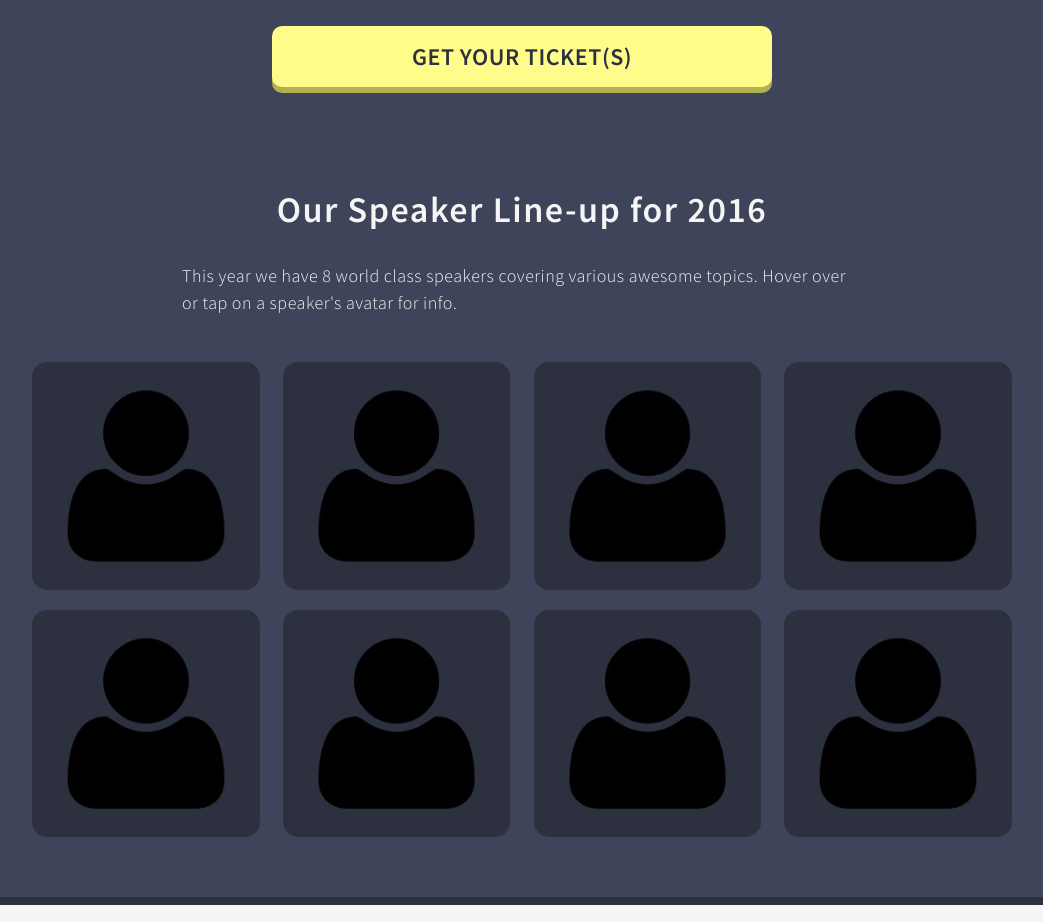
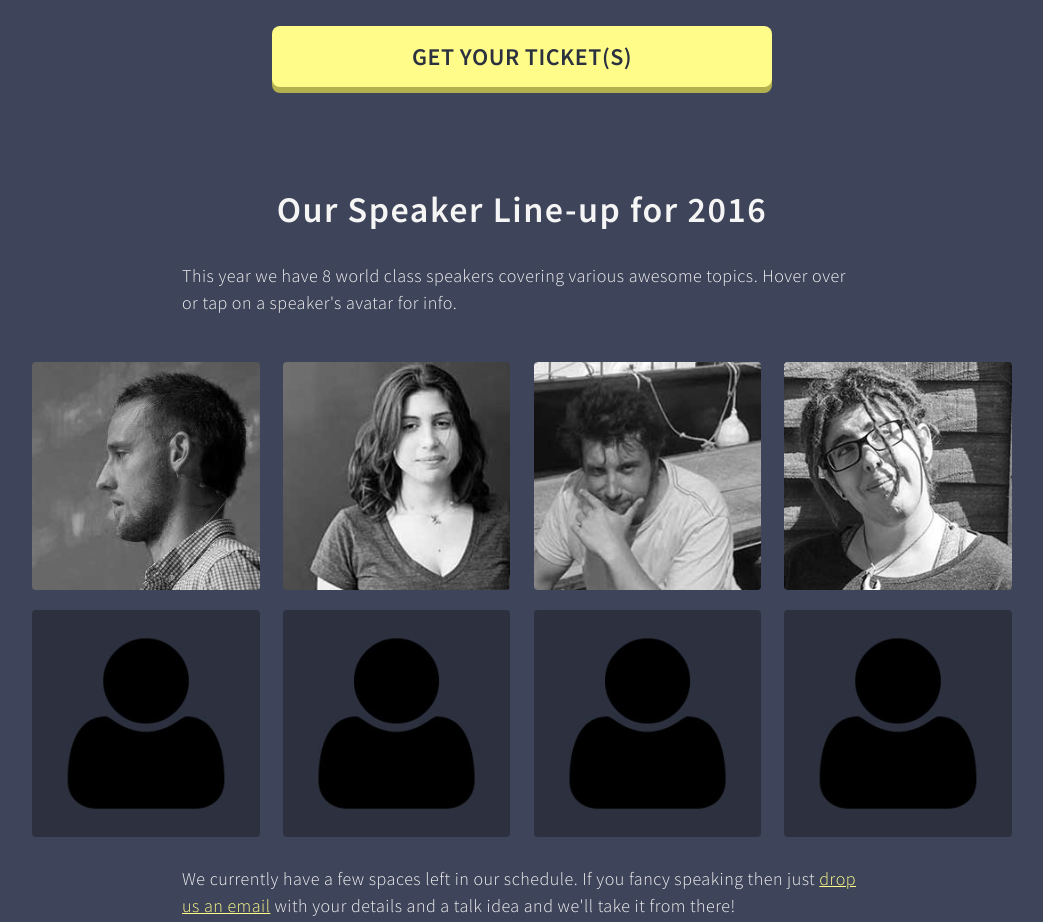
Before and after one commit to digideskio/fen-2016, a website: page index.html in a window 1280 px wide. Shown: the part 780-1702 px from the top of the page, without its empty margins (118-1161 px from the left). Drawn offline with nearby package versions, Linux system fonts and the light colour scheme; some packages are replaced by stand-ins of ours.

Commit message:
Final copy and border radius mods

```diff
--- a/assets/sass/site.scss
+++ b/assets/sass/site.scss
@@ -122,7 +122,7 @@ a:link {
 			background-color: $colour--yellow;
 			border: 1px solid black;
 			border-bottom-width: 2px;
-			border-radius: 7.5px;
+			border-radius: rem(8px);
 			color: $colour--blue-dark;
 			font-weight: 700;
 			padding: rem(5px) rem(25px);
@@ -154,7 +154,7 @@ a:link {
 .button,
 button {
 	background-color: $colour--yellow;
-	border-radius: 10px;
+	border-radius: rem(8px);
 	box-shadow: 0 6px $colour--sand;
 	display: inline-block;
 	letter-spacing: 0.5px;
@@ -381,7 +381,7 @@ header {
 }
 
 .speaker {
-	border-radius: rem(15px);
+	border-radius: rem(4px);
 	cursor: pointer;
 	margin: rem(10px) 0;
 	overflow: hidden;
@@ -584,7 +584,7 @@ header {
 
 .benefit {
 	background-color: $colour--blue-dark;
-	border-radius: rem(15px);
+	border-radius: rem(4px);
 	margin-top: rem(20px);
 	padding: rem(20px);
 
@@ -641,7 +641,7 @@ header {
 
 .ticket {
 	background-color: $colour--blue-dark;
-	border-radius: 15px;
+	border-radius: rem(4px);
 	color: $colour--white;
 	margin-top: rem(20px);
 	padding: rem(20px);
@@ -709,7 +709,7 @@ header {
 }
 
 .sponsor-logo {
-	border-radius: rem(15px);
+	border-radius: rem(4px);
 	padding: rem(10px);
 }
 
--- a/index.html
+++ b/index.html
@@ -71,9 +71,7 @@
 
                     <h1 id="section-about-title" class="section-about-title section-title">FrontEndNorth <span aria-hidden="true">2016</span><span class="sr-only">twenty sixteen</span></h1>
                     <h2 class="text-center"><strong>Full-day conference, Friday September <span aria-hidden="true">30th, 2016</span><span class="sr-only">thirtieth twenty sixteen</span></strong> - <a href="#section-location">Sheffield City Hall</a></h2>
-
                     <p class="strapline">An event for front-end developers, designers and people who make things for the web taking place on <strong>September <span aria-hidden="true">30th, 2016</span><span class="sr-only">thirtieth twenty sixteen</span></strong> at Sheffield City Hall.</p>
-
                     <p>Returning from a year's hiatus after our successful debut in <span aria-hidden="true">2014</span><span class="sr-only">twenty fourteen</span> we can't wait to bring the front-end development community together for another great day of learning, insight and inspiration!</p>
                     <a href="#section-tickets" class="cta button">Get Your Ticket(s)</a>
                 </div>
@@ -89,7 +87,7 @@
                     <div class="row speakers">
                         <!-- Harry Roberts -->
                         <div class="col sm3 speaker">
-                            <img class="speaker-avatar" src="img/mystery.jpg" alt="Harry Roberts" />
+                            <img class="speaker-avatar" src="img/speakers-harry.jpg" alt="Harry Roberts" />
                             <div class="speaker-bio">
                                 <h4 class="speaker-name">Harry <span>Roberts</span></h4>
                                 <p class="speaker-title">Consultant
@@ -99,7 +97,7 @@
                         </div>
                         <!-- Lea Verou -->
                         <div class="col sm3 speaker">
-                            <img class="speaker-avatar" src="img/mystery.jpg" alt="Lea Verou" />
+                            <img class="speaker-avatar" src="img/speakers-lea.jpg" alt="Lea Verou" />
                             <div class="speaker-bio">
                                 <h4 class="speaker-name">Lea <span>Verou</span></h4>
                                 <p class="speaker-title">Front-end Developer
@@ -109,9 +107,9 @@
                         </div>
                         <!-- Stu Robson -->
                         <div class="col sm3 speaker">
-                            <img class="speaker-avatar" src="img/mystery.jpg" alt="Stu Robson" />
+                            <img class="speaker-avatar" src="img/speakers-stu.jpg" alt="Stu Robson" />
                             <div class="speaker-bio">
-                                <h4 class="speaker-name">Stu <span>Robson</span></h4>
+                                <h4 class="speaker-name">Stuart <span>Robson</span></h4>
                                 <p class="speaker-title">Front-end Developer
                                     <br/> and Author</p>
                                 <p class="speaker-twitter"><a href="https://twitter.com/sturobson" target="_blank" rel="nofollow">@StuRobson</a></p>
@@ -119,7 +117,7 @@
                         </div>
                         <!-- Tammie Lister -->
                         <div class="col sm3 speaker">
-                            <img class="speaker-avatar" src="img/mystery.jpg" alt="Tammie Lister" />
+                            <img class="speaker-avatar" src="img/speakers-tammie.jpg" alt="Tammie Lister" />
                             <div class="speaker-bio">
                                 <h4 class="speaker-name">Tammie <span>Lister</span></h4>
                                 <p class="speaker-title">Theme Wrangler
@@ -129,45 +127,44 @@
                         </div>
                     </div>
                     <div class="row">
-                        <!-- Robin Whittledon -->
-                        <div class="col sm3 speaker">
-                            <img class="speaker-avatar" src="img/mystery.jpg" alt="Robin Whittleton" />
-                            <div class="speaker-bio">
-                                <h4 class="speaker-name">Robin <span>Whittleton</span></h4>
-                                <p class="speaker-title">Head of Front-end
-                                    <br/> for GDS Team</p>
-                                <p class="speaker-twitter"><a href="https://twitter.com/robinwhittleton" target="_blank" rel="nofollow">@robinwhittleton</a></p>
-                            </div>
-                        </div>
-                        <!-- Chris Hutchinson -->
+                        <!-- TBC Speaker -->
                         <div class="col sm3 speaker">
                             <img class="speaker-avatar" src="img/mystery.jpg" alt="TBC Speaker" />
                             <div class="speaker-bio">
-                                <h4 class="speaker-name">Chris <span>Hutchinson</span></h4>
-                                <p class="speaker-title">Newsroom Developer at
-                                    <br/> The Times/Sunday Times</p>
-                                <p class="speaker-twitter"><a href="https://twitter.com/chrishutchinson" target="_blank" rel="nofollow">@chrishutchinson</a></p>
+                                <h4 class="speaker-name">You?</h4>
+                                <p class="speaker-title">Apply to speak!</p>
+                                <p class="speaker-twitter"><a href="mailto:hello@frontendnorth.com" title="Send us an Email">email us</a></p>
+                            </div>
+                        </div>
+                         <!-- TBC Speaker -->
+                        <div class="col sm3 speaker">
+                            <img class="speaker-avatar" src="img/mystery.jpg" alt="TBC Speaker" />
+                            <div class="speaker-bio">
+                                <h4 class="speaker-name">You?</h4>
+                                <p class="speaker-title">Apply to speak!</p>
+                                <p class="speaker-twitter"><a href="mailto:hello@frontendnorth.com" title="Send us an Email">email us</a></p>
                             </div>
                         </div>
                         <!-- TBC Speaker -->
                         <div class="col sm3 speaker">
                             <img class="speaker-avatar" src="img/mystery.jpg" alt="TBC Speaker" />
                             <div class="speaker-bio">
-                                <h4 class="speaker-name">TBC <span>Speaker</span></h4>
-                                <p class="speaker-title">Something something coming soon...</p>
-                                <p class="speaker-twitter"><a href="https://twitter.com/comingsoon" target="_blank" rel="nofollow">@comingsoon</a></p>
+                                <h4 class="speaker-name">You?</h4>
+                                <p class="speaker-title">Apply to speak!</p>
+                                <p class="speaker-twitter"><a href="mailto:hello@frontendnorth.com" title="Send us an Email">email us</a></p>
                             </div>
                         </div>
                         <!-- TBC Speaker -->
                         <div class="col sm3 speaker">
                             <img class="speaker-avatar" src="img/mystery.jpg" alt="TBC Speaker" />
                             <div class="speaker-bio">
-                                <h4 class="speaker-name">TBC <span>Speaker</span></h4>
-                                <p class="speaker-title">Something something coming soon...</p>
-                                <p class="speaker-twitter"><a href="https://twitter.com/comingsoon" target="_blank" rel="nofollow">@comingsoon</a></p>
+                                <h4 class="speaker-name">You?</h4>
+                                <p class="speaker-title">Apply to speak!</p>
+                                <p class="speaker-twitter"><a href="mailto:hello@frontendnorth.com" title="Send us an Email">email us</a></p>
                             </div>
                         </div>
                     </div>
+                    <p>We currently have a few spaces left in our schedule. If you fancy speaking then just <a href="mailto:hello@frontendnorth.com" title="Send us an Email">drop us an email</a> with your details and a talk idea and we'll take it from there!</p>
                     <!-- Lighting sessions TBC
                     <h3 class="speakers-lightning-title">Lightning Speakers</h3>
                     <div class="row">
```
Also changed, not shown: leftovers.html (added, +20 -0 lines), css/site.min.css, img/speakers-harry.jpg (added), img/speakers-lea.jpg (added), img/speakers-stu.jpg (added), img/speakers-tammie.jpg (added), 1 other file.
